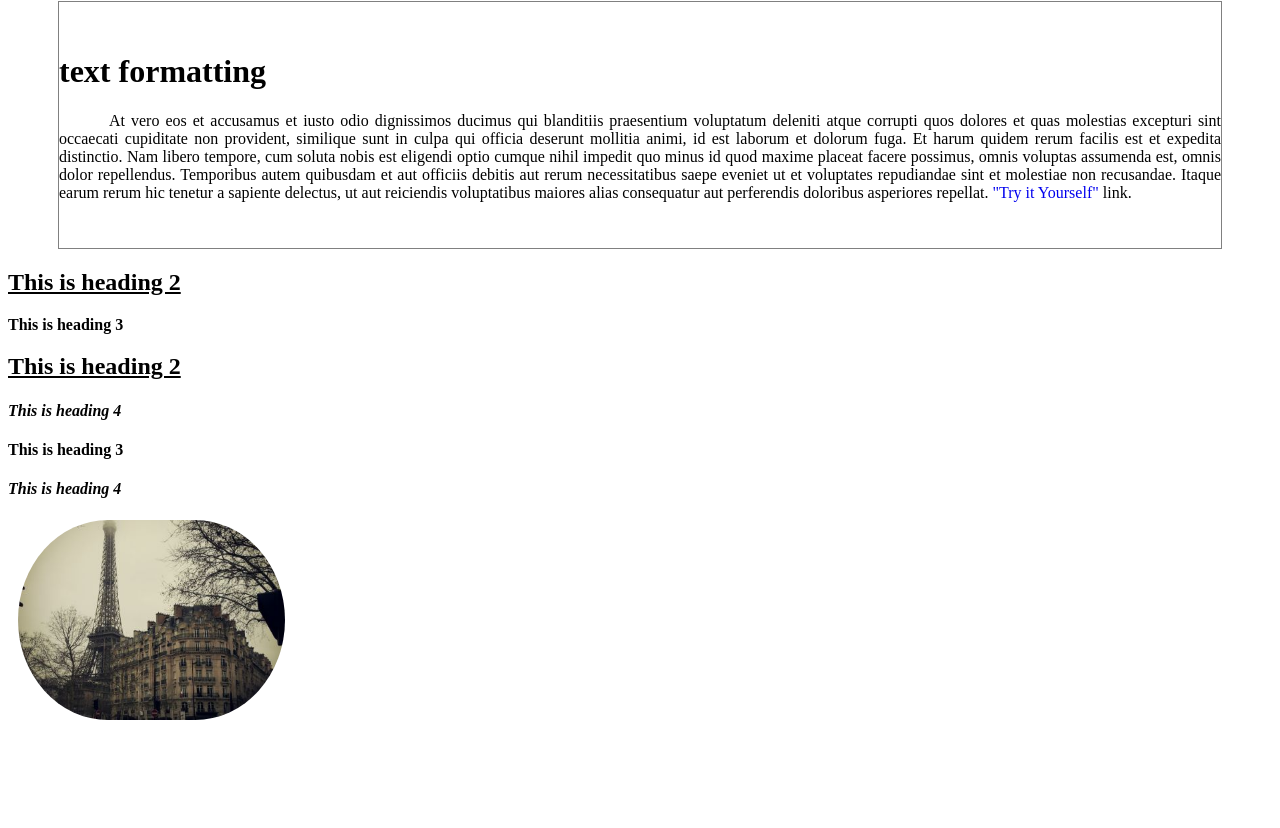
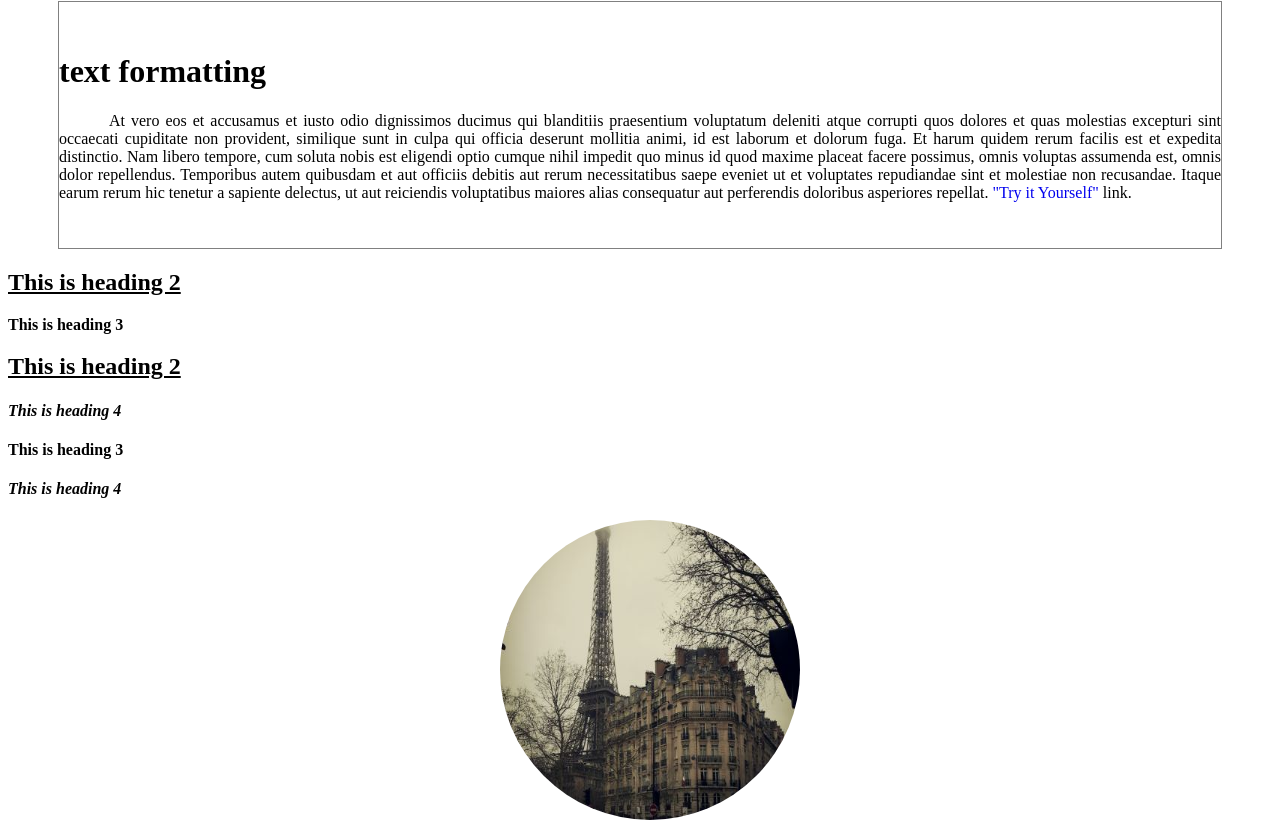
Before and after one commit to agabor77/OraiMunka20231007, a plain HTML site: page 20231014_web/gyakorlas.html in a window 1280 px wide. Shown: the part 874-1702 px from the top of the page. Before the commit the page ends 1594 px from the top, so only its background shows below. Drawn offline with Linux system fonts and the light colour scheme.

Commit message:
javítás

```diff
--- a/20231014_web/gyakorlas.css
+++ b/20231014_web/gyakorlas.css
@@ -68,5 +68,14 @@ ol li{
     font-style: italic;
 }
 #paris{
-    border-radius: 500px;
+    border-radius: 50%;
+    height: 300px;
+    width: 300px;
 }
+#last{
+    height: 300px;
+    width: 300px;
+    display: block;
+    margin-left: auto;
+    margin-right: auto;
+}
```
